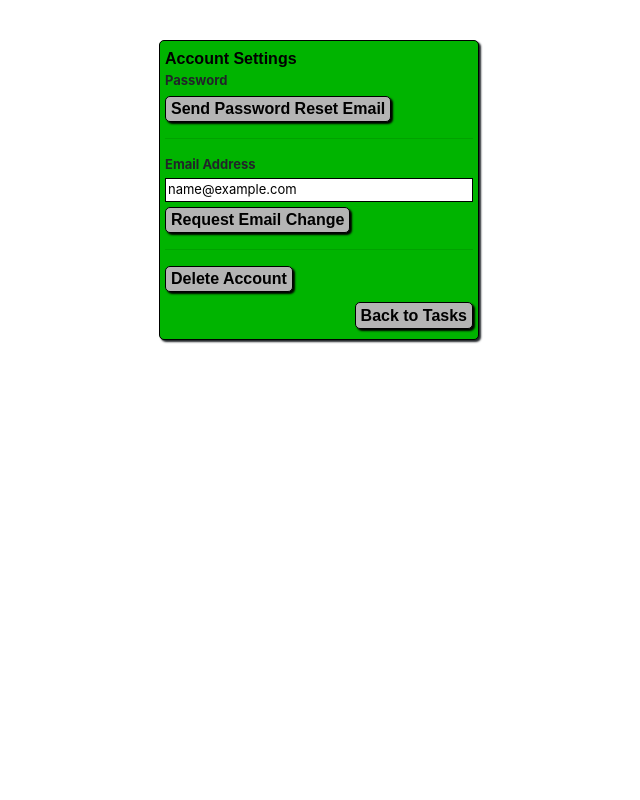
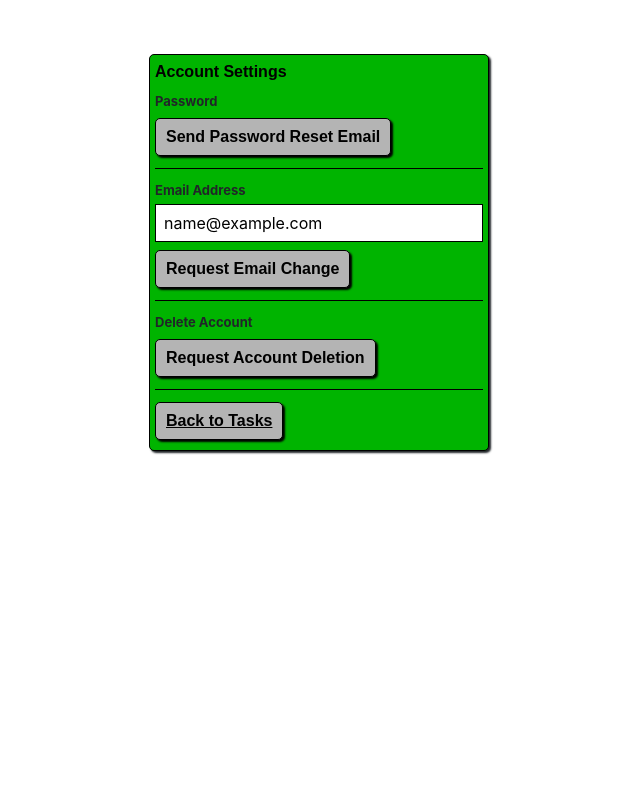
Before and after one commit to rbrutherford3/Task-Master, a Django app: page /settings/ in a window 1280 px wide. Shown: the whole page, without its empty margins (321-961 px from the left). Run offline with Django 5.2, Linux system fonts and the light colour scheme; the visitor is signed in with stand-in values (Sample User, id 1); parts of the project's set-up code (start-up, migrations or seed data) failed here and were passed over; some libraries are stand-ins or nearby versions.

Commit message:
More styling changes, particularly to 'Add new task' popup window (used AI)
Made 'Add new task' popup more like all other pages, standardized styling across pages (including button size, text size, etc), Fixed up settings page, italicized 'No tasks' notice

```diff
--- a/static/taskmaster/style.css
+++ b/static/taskmaster/style.css
@@ -67,19 +70,113 @@
 }
 .backdrop {
     display: none;
-    position: absolute;
-    float: left;
+    position: fixed;
+    top: 0;
+    left: 0;
     width: 100%;
     height: 100%;
     background: rgba(0, 0, 0, 0.7);
+    z-index: 999;
+    overflow-y: auto;
+    padding: 12px;
+    box-sizing: border-box;
 }
 .detailcontainer {
     position: absolute;
     float: left;
 }
+.backdrop .detailcontainer {
+    position: absolute;
+    left: 50%;
+    top: 30px;
+    transform: translateX(-50%);
+    float: none;
+    width: 340px;
+    max-width: calc(100vw - 24px);
+}
 .detail {
     min-width: 200px;
     margin: 10px;
+}
+.backdrop .detail {
+    margin: 0;
+    width: 100%;
+    min-width: 0;
+    max-width: 100%;
+    box-sizing: border-box;
+}
+.backdrop .task_input {
+    width: 100%;
+    box-sizing: border-box;
+    padding: 6px 8px;
+    font-size: medium;
+    margin-bottom: 8px;
+}
+.backdrop .button {
+    padding: 6px 10px;
+    min-height: 36px;
+}
+.auth_layout {
+    background-color: white;
+    overflow-y: auto;
+    padding: 24px 12px;
+    box-sizing: border-box;
+}
+.auth_panel_container {
+    position: relative;
+    left: 50%;
+    transform: translateX(-50%);
+    top: 30px;
+    width: 340px;
+    max-width: calc(100vw - 24px);
+}
+.auth_panel {
+    display: block !important;
+    width: 100%;
+    margin: 0;
+    box-sizing: border-box;
+}
+.panel_title {
+    display: block;
+    margin-bottom: 8px;
+}
+.auth_panel input[type="text"],
+.auth_panel input[type="email"],
+.auth_panel input[type="password"],
+.auth_panel input[type="date"],
+.auth_panel input[type="time"],
+.auth_panel select,
+.auth_panel textarea {
+    display: block;
+    width: 100%;
+    box-sizing: border-box;
+    border: 1px solid black;
+    padding: 6px 8px;
+    font-size: medium;
+    margin-bottom: 8px;
+}
+.auth_panel .button {
+    padding: 6px 10px;
+    min-height: 36px;
+}
+.auth_panel hr {
+    border: 0;
+    border-top: 1px solid black;
+    margin: 12px 0;
+}
+.settings_section {
+    margin: 0;
+}
+.settings_label {
+    margin-bottom: 4px;
+}
+.settings_button {
+    margin-top: 6px;
+}
+.settings_back_button {
+    display: table;
+    text-decoration: none !important;
+    color: black;
 }
 .links {
     position: fixed;
@@ -89,7 +186,15 @@
 .button {
     background-color: rgb(180, 180, 180);
     text-align: center;
-    padding: 0px 5px;
+    padding: 6px 10px;
+    min-height: 36px;
+}
+button,
+input[type="submit"],
+input[type="button"] {
+    padding: 6px 10px;
+    min-height: 36px;
+    font-size: medium;
 }
 .navigation {
     margin-left: auto;
--- a/templates/taskmaster/settings.html
+++ b/templates/taskmaster/settings.html
@@ -1,41 +1,39 @@
 {% extends "taskmaster/header.html" %}
 
 {% block content %}
-<div id="body" class="overlay" style="background-color: white;">
-    <div class="detailcontainer" style="left: 50%; transform: translateX(-50%); top: 30px; width: 340px;">
-        <div class="detail low" style="display: block;">
-            <div class="label normal_text" style="margin-bottom: 8px;">Account Settings</div>
+<div id="body" class="overlay auth_layout">
+    <div class="detailcontainer auth_panel_container">
+        <div class="detail low auth_panel">
+            <div class="label normal_text panel_title">Account Settings</div>
 
-            <form action="{% url 'taskmaster:settings' %}" method="POST">
+            <form class="settings_section" action="{% url 'taskmaster:settings' %}" method="POST">
                 {% csrf_token %}
                 <input type="hidden" name="action" value="password">
-                <div class="small_text" style="margin-bottom: 4px;">Password</div>
-                <input class="button label normal_text" type="submit" value="Send Password Reset Email">
+                <div class="small_text settings_label">Password</div>
+                <button class="button label normal_text settings_button" type="submit">Send Password Reset Email</button>
             </form>
 
             <hr>
 
-            <form action="{% url 'taskmaster:settings' %}" method="POST">
+            <form class="settings_section" action="{% url 'taskmaster:settings' %}" method="POST">
                 {% csrf_token %}
                 <input type="hidden" name="action" value="email">
-                <div class="small_text" style="margin-bottom: 4px;">Email Address</div>
+                <div class="small_text settings_label">Email Address</div>
                 {{ email_form.email }}
-                <input class="button label normal_text" type="submit" value="Request Email Change">
+                <button class="button label normal_text settings_button" type="submit">Request Email Change</button>
             </form>
 
             <hr>
 
-            <form action="{% url 'taskmaster:settings' %}" method="POST" onsubmit="return confirm('Are you sure you want to request account deletion?');">
+            <form class="settings_section" action="{% url 'taskmaster:settings' %}" method="POST" onsubmit="return confirm('Are you sure you want to request account deletion?');">
                 {% csrf_token %}
                 <input type="hidden" name="action" value="delete">
-                <input class="button label normal_text" type="submit" value="Delete Account">
+                <div class="small_text settings_label">Delete Account</div>
+                <button class="button label normal_text settings_button" type="submit">Request Account Deletion</button>
             </form>
 
-            <a class="buttonlink" href="{% url 'taskmaster:index' %}">
-                <div class="button navigation" style="margin-top: 10px;">
-                    <div class="label normal_text">Back to Tasks</div>
-                </div>
-            </a>
+            <hr>
+            <a class="button label normal_text settings_button settings_back_button" href="{% url 'taskmaster:index' %}">Back to Tasks</a>
 
             {% if messages %}
             {% for message in messages %}
```
Also changed, not shown: other parts of static/taskmaster/style.css (+42 -1 lines), taskmaster/templates/taskmaster/graphic.html (+12 -12 lines), taskmaster/templates/taskmaster/login.html (+4 -4 lines), taskmaster/templates/taskmaster/password/password_reset.html (+4 -4 lines), taskmaster/templates/taskmaster/password/password_reset_confirm.html (+4 -4 lines), taskmaster/templates/taskmaster/register.html (+4 -4 lines), taskmaster/templates/taskmaster/register_password.html (+4 -4 lines), taskmaster/templates/taskmaster/settings.html (+15 -17 lines), templates/taskmaster/graphic.html (+12 -12 lines), templates/taskmaster/login.html (+4 -4 lines), templates/taskmaster/password/password_reset.html (+4 -4 lines), templates/taskmaster/password/password_reset_confirm.html (+4 -4 lines), templates/taskmaster/register.html (+4 -4 lines), templates/taskmaster/register_password.html (+4 -4 lines), 1 other file.
